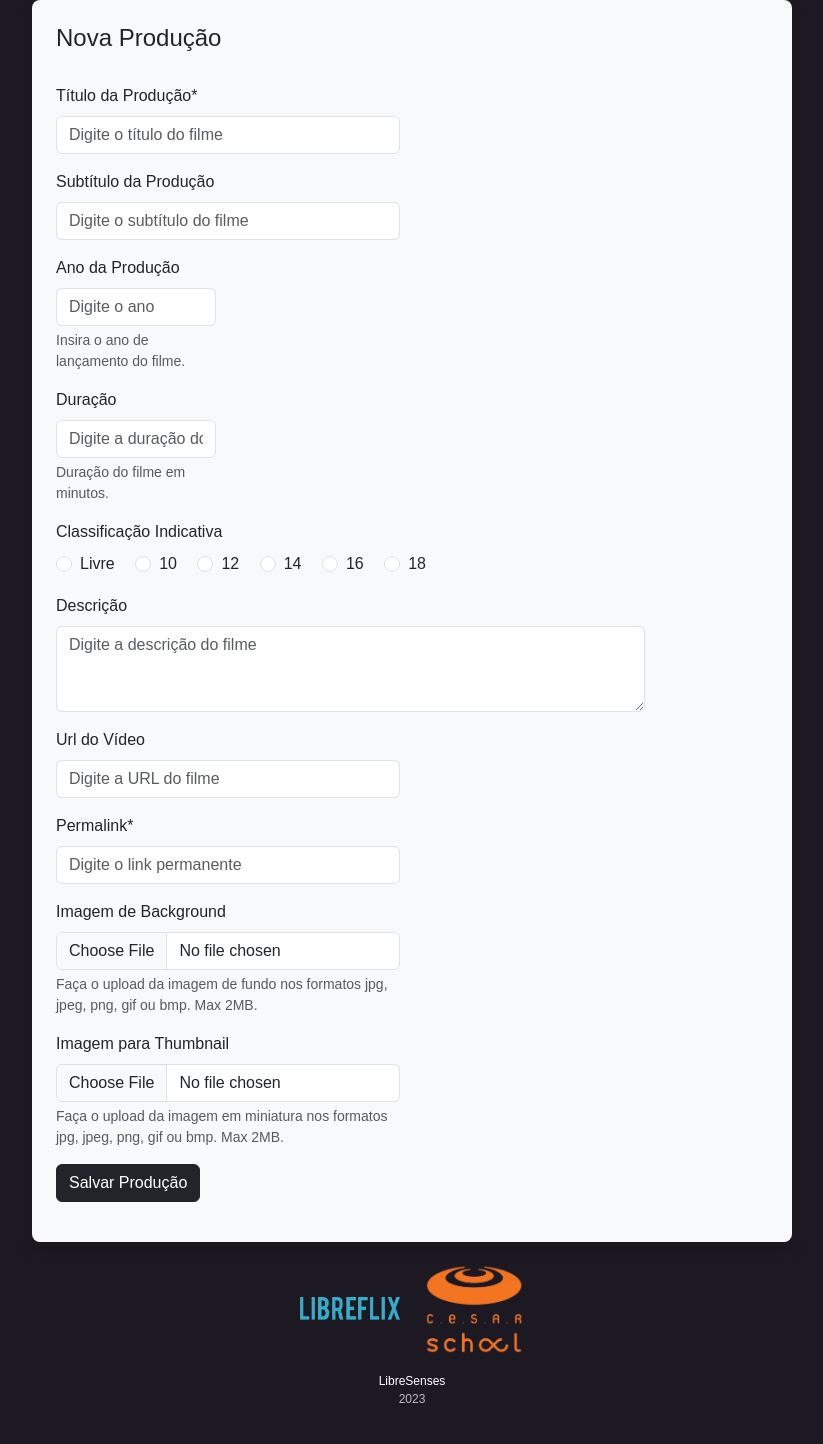
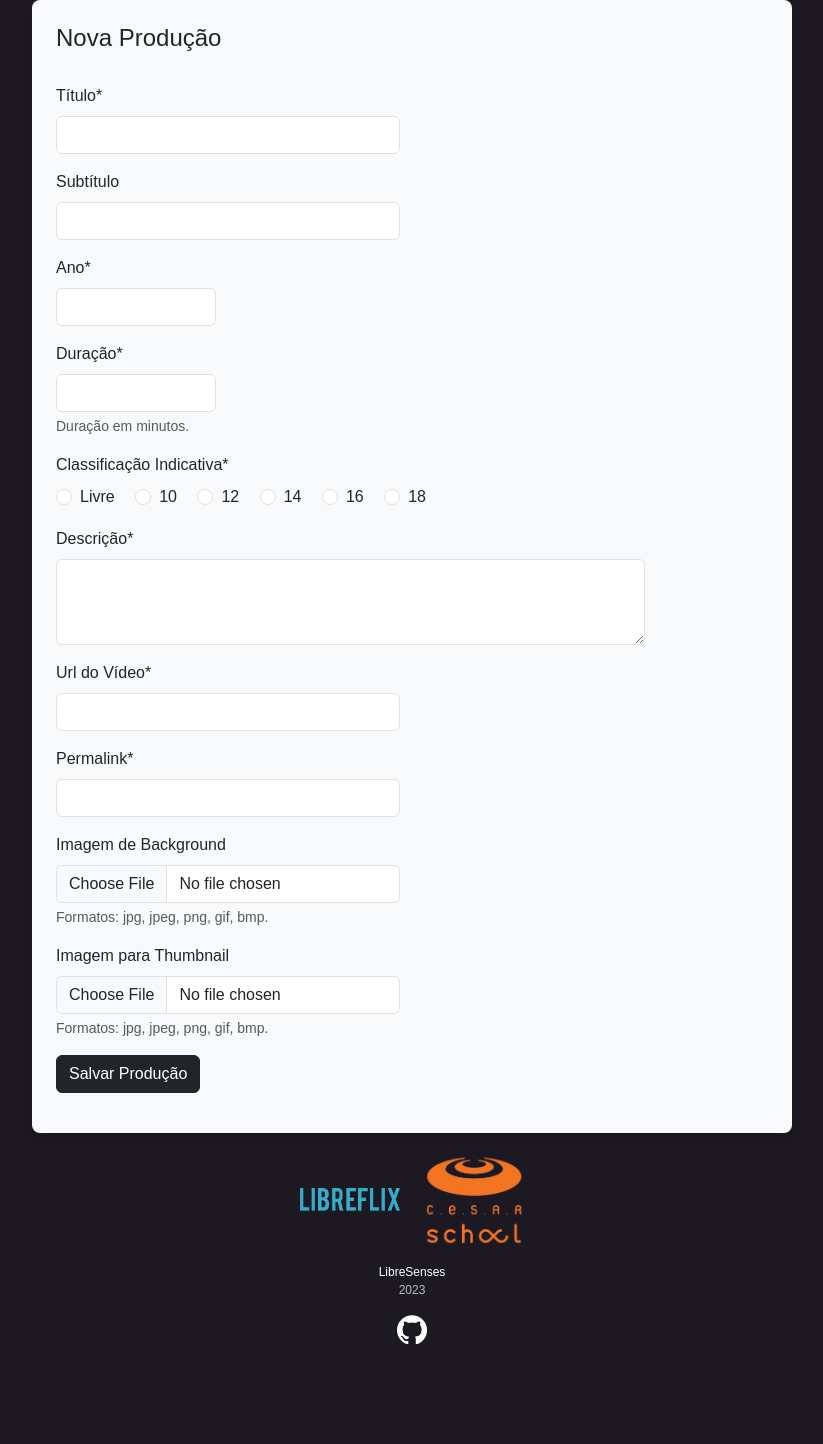
Before and after one commit to pedro-coelho-dr/libreSenses, a Django app: page /submit_film/ in a window 1280 px wide. Shown: the part 79-1523 px from the top of the page, without its empty margins (228-1051 px from the left). After the commit the page ends 1423 px from the top, so only its background shows below. Run offline with Django 4.2, Linux system fonts and the light colour scheme; some libraries are stand-ins or nearby versions.

Commit message:
front-end finalizado

```diff
--- a/libresenses/forms.py
+++ b/libresenses/forms.py
@@ -6,7 +6,6 @@
 from crispy_forms.helper import FormHelper
 from crispy_forms.layout import Layout, Submit, Row, Column, Field
 from crispy_forms.bootstrap import FormActions, InlineRadios
-
 
 class FilmForm(forms.ModelForm):
     class Meta:
@@ -17,9 +16,9 @@
             'permalink'
         ]
         labels = {
-            'title': 'Título da Produção',
-            'subtitle': 'Subtítulo da Produção',
-            'year': 'Ano da Produção',
+            'title': 'Título',
+            'subtitle': 'Subtítulo',
+            'year': 'Ano',
             'length': 'Duração',
             'rating': 'Classificação Indicativa',
             'description': 'Descrição',
@@ -71,43 +70,36 @@
         )
         self.fields['title'].widget = forms.TextInput(attrs={
             'class': 'form-control',
-            'placeholder': 'Digite o título do filme'
+
         })
         self.fields['subtitle'].widget = forms.TextInput(attrs={
             'class': 'form-control',
-            'placeholder': 'Digite o subtítulo do filme'
         })
         self.fields['year'].widget = forms.NumberInput(attrs={
             'class': 'form-control',
             'min': 1850,
-            'placeholder': 'Digite o ano'
         })
         self.fields['length'].widget = forms.NumberInput(attrs={
             'class': 'form-control',
-            'placeholder': 'Digite a duração do filme em minutos'
         })
         self.fields['description'].widget = forms.Textarea(attrs={
             'class': 'form-control',
             'rows': 3,
-            'placeholder': 'Digite a descrição do filme'
         })
         self.fields['url'].widget = forms.URLInput(attrs={
             'class': 'form-control',
-            'placeholder': 'Digite a URL do filme'
         })
         self.fields['background'].widget = forms.ClearableFileInput(attrs={
             'class': 'form-control',
             'accept': 'image/*',
-            'placeholder': 'Escolha a imagem de fundo'
+
         })
         self.fields['thumbnail'].widget = forms.ClearableFileInput(attrs={
             'class': 'form-control',
             'accept': 'image/*',
-            'placeholder': 'Escolha a miniatura'
         })
         self.fields['permalink'].widget = forms.TextInput(attrs={
             'class': 'form-control',
-            'placeholder': 'Digite o link permanente'
         })
 
         @staticmethod
@@ -121,7 +113,7 @@
             if background:
                 self.validate_image_file_size(background)
                 if not background.name.lower().endswith(('.jpg', '.jpeg', '.png', '.gif', '.bmp')):
-                    raise forms.ValidationError("Formato de arquivo não suportado. Por favor, carregue uma imagem nos formatos JPG, JPEG, PNG, GIF ou BMP.")
+                    raise forms.ValidationError("Formato de arquivo não suportado. Por favor, carregue uma imagem nos formatos JPG, JPEG, PNG, GIF ou BMP. Max 2 MB.")
             return background
 
         def clean_thumbnail(self):
@@ -129,7 +121,7 @@
             if thumbnail:
                 self.validate_image_file_size(thumbnail)
                 if not thumbnail.name.lower().endswith(('.jpg', '.jpeg', '.png', '.gif', '.bmp')):
-                    raise forms.ValidationError("Formato de arquivo não suportado. Por favor, carregue uma imagem nos formatos JPG, JPEG, PNG, GIF ou BMP.")
+                    raise forms.ValidationError("Formato de arquivo não suportado. Por favor, carregue uma imagem nos formatos JPG, JPEG, PNG, GIF ou BMP. Max 2 MB.")
             return thumbnail
 
 
@@ -173,10 +165,8 @@
         })
         self.fields['language'].widget = forms.TextInput(attrs={
             'class': 'form-control',
-            'placeholder': 'Digite o idioma'
         })
 
-        # Initialize FormHelper
         self.helper = FormHelper()
         self.helper.form_method = 'post'
         self.helper.layout = Layout(
@@ -203,23 +193,20 @@
         model = AudioDescription
         fields = ['audio_url', 'language', 'is_extended', 'is_only_audio']
         labels = {
-            'audio_url': 'URL do Áudio',
+            'audio_url': 'URL da Audiodescrição',
             'language': 'Idioma',
-            'is_extended': 'É Estendido?',
-            'is_only_audio': 'Apenas Áudio?'
+            'is_extended': 'Estendida',
+            'is_only_audio': 'Somente áudio'
         }
 
     def __init__(self, *args, **kwargs):
         super(AudioDescriptionForm, self).__init__(*args, **kwargs)
 
-        # Customize your fields here
         self.fields['audio_url'].widget = forms.URLInput(attrs={
             'class': 'form-control',
-            'placeholder': 'URL do áudio'
         })
         self.fields['language'].widget = forms.TextInput(attrs={
             'class': 'form-control',
-            'placeholder': 'Digite o idioma'
         })
         self.fields['is_extended'].widget = forms.CheckboxInput(attrs={
             'class': 'form-check-input'
@@ -228,7 +215,6 @@
             'class': 'form-check-input'
         })
 
-        # Initialize FormHelper
         self.helper = FormHelper()
         self.helper.form_method = 'post'
         self.helper.layout = Layout(
@@ -249,28 +235,24 @@
         model = SignLanguage
         fields = ['sign_language_video_url', 'language', 'is_hardcoded']
         labels = {
-            'sign_language_video_url': 'URL do Vídeo em Língua de Sinais',
+            'sign_language_video_url': 'URL da Língua de Sinais',
             'language': 'Idioma',
-            'is_hardcoded': 'É Incorporado?'
+            'is_hardcoded': 'Embutida'
         }
 
     def __init__(self, *args, **kwargs):
-        super(SignLanguageForm, self).__init__(*args, **kwargs)  # Corrected line
+        super(SignLanguageForm, self).__init__(*args, **kwargs)
 
-        # Customize your fields here
         self.fields['sign_language_video_url'].widget = forms.URLInput(attrs={
             'class': 'form-control',
-            'placeholder': 'URL do vídeo em língua de sinais'
         })
         self.fields['language'].widget = forms.TextInput(attrs={
             'class': 'form-control',
-            'placeholder': 'Digite o idioma'
         })
         self.fields['is_hardcoded'].widget = forms.CheckboxInput(attrs={
             'class': 'form-check-input'
         })
 
-        # Initialize FormHelper
         self.helper = FormHelper()
         self.helper.form_method = 'post'
         self.helper.layout = Layout(
@@ -291,7 +273,7 @@
         model = MediaAlternative
         fields = ['alternative_file', 'language', 'description']
         labels = {
-            'alternative_file': 'Mídia Alternativo',
+            'alternative_file': 'Arquivo da Mídia Alternativa',
             'language': 'Idioma',
             'description': 'Descrição'
         }
@@ -299,21 +281,17 @@
     def __init__(self, *args, **kwargs):
         super(MediaAlternativeForm, self).__init__(*args, **kwargs)
 
-        # Customize your fields here
         self.fields['alternative_file'].widget = forms.FileInput(attrs={
             'class': 'form-control'
         })
         self.fields['language'].widget = forms.TextInput(attrs={
             'class': 'form-control',
-            'placeholder': 'Digite o idioma'
         })
         self.fields['description'].widget = forms.Textarea(attrs={
             'class': 'form-control',
             'rows': 3,
-            'placeholder': 'Descrição da mídia alternativa'
         })
 
-        # Initialize FormHelper
         self.helper = FormHelper()
         self.helper.form_method = 'post'
         self.helper.layout = Layout(
--- a/libresenses/static/css/custom.css
+++ b/libresenses/static/css/custom.css
@@ -48,6 +48,12 @@
     margin: 0 10px;
 }
 
+.max-width-github-logo {
+    max-width: 30px;
+    height: auto;
+}
+
+
 input[type="number"]::-webkit-outer-spin-button,
 input[type="number"]::-webkit-inner-spin-button {
     -webkit-appearance: none;
@@ -83,7 +89,7 @@
 .card-body .custom-delete-link:hover {
     text-decoration: underline !important;
 }
-.btn-custom-border {
 
-
+.backs {
+    color: #000000
 }
--- a/libresenses/templates/footer.html
+++ b/libresenses/templates/footer.html
@@ -1,5 +1,4 @@
 {% load static %}
-<!-- Navbar -->
 <footer class="footer custom-footer">
     <div class="container text-center">
         <div class="logos">
@@ -14,5 +13,8 @@
         <p>
             <a href="https://sites.google.com/cesar.school/libresenses/home" target="_blank">LibreSenses</a><br>2023
         </p>
+        <a href="https://github.com/pedro-coelho-dr/libresenses" target="_blank">
+            <img src="{% static 'img/github-mark-white.png' %}" alt="GitHub" class="max-width-github-logo" >
+        </a>
     </div>
 </footer>
--- a/libresenses/templates/index.html
+++ b/libresenses/templates/index.html
@@ -15,28 +15,46 @@
             <div class="row justify-content-center text-dark">
                 <div class="col-lg-8 bg-light rounded-3 shadow p-4"">
                         {% block content %}
-                        <!-- Main Content -->
+                        <!-- MAIN -->
                         <div class="card shadow">
                             <div class="card-header">
-                                <h2 class="mb-0">Bem-vindo ao LibreSenses</h2>
+                                <h2 class="mb-0">Ferramenta de Submissão de Conteúdo Acessível</h2>
                             </div>
                             <div class="card-body">
                                 <ul class="list-group list-group-flush">
-                                    <li class="list-group-item">Esta página é o ponto de partida do protótipo de nossa solução: uma ferramenta de submissão de conteúdo acessível para o LibreFlix.</li>
-                                    <li class="list-group-item">O objetivo desta página é facilitar a navegação e a compreensão das funcionalidades da ferramenta.</li>
-                                    <li class="list-group-item">Aqui, os usuários podem submeter um novo filme utilizando nosso formulário ou acessar filmes já cadastrados para adição de elementos que tornem o conteúdo mais acessível.</li>
-                                    <li class="list-group-item">Obs.: Para fins de facilitar testes, alguns campos do formulário não estão como obrigatórios quando deveriam estar.</li>
-                                    <li class="list-group-item">Obs 2.: Para facilitar teste, os filmes cadastrados ficam disponíveis para todos os usuários.</li>
-                                    <li class="list-group-item">Obs 3.: No formulário de envio de filmes, propor algumas mudanças.</li>
+                                    <li class="list-group-item">Bem-vindo à página inicial do protótipo desenvolvido para o <a href="https://libreflix.org/" target="_blank"><u>Libreflix</u></a>.
+                                                                <br><br>
+                                                                Este projeto faz parte da disciplina 'Projetos 3' da <a href="https://cesar.school/" target="_blank"><u>Cesar School</u>.</a>
+                                                                <br><br>
+                                                                Nossa solução é uma ferramenta dedicada à submissão de conteúdo acessível, visando a inclusão de recursos de acessibilidade em conteúdos audiovisuais.
+                                    </li>
+
+                                    <li class="list-group-item"><br>A ferramenta está alinhada com os princípios de cultura e software livre da Libreflix e às <a href="https://www.w3.org/Translations/WCAG20-pt-br/#media-equiv" target="_blank"><u>diretrizes de acessibilidade para mídias baseadas em tempo</u></a> da <a href="https://www.w3.org/WAI/standards-guidelines/wcag/" target="_blank"><u>WCAG</u></a>.</li>
+                                    <li class="list-group-item"><br>O objetivo desta página é simplificar a navegação e proporcionar um entendimento claro das funcionalidades disponíveis na ferramenta:
+                                                                <br><br><strong>Envio de Filmes</strong>: Esta opção replica o formulário atual do Libreflix para o envio de novas produções à plataforma.
+                                                                <br><br><strong>Lista de Filmes</strong>: Aqui, você encontrará uma lista de filmes pré-cadastrados para visualização e interação.
+                                                                <br><br>Atenção! Filmes enviados através deste protótipo ficarão disponíveis a todos. Não há autenticação de usuários.
+                                    </li>
+                                    <li class="list-group-item"><br>Após o envio ou seleção de um filme, você poderá acessar o <strong>perfil do filme</strong>.
+                                                                <br><br>Aqui, é possível editar informações do filme e adicionar recursos como legendas, audiodescrição, língua de sinais e mídias alternativas.
+                                                                <br><br>Essas funcionalidades são exclusivas do nosso protótipo e representam o núcleo da solução proposta.
+                                                            </li>
+                                    <li class="list-group-item"><br>Fornecemos arquivos de <a href="static/files/amostras.zip" download="amostras.zip"><u>amostra</u></a> para facilitar o preenchimento dos campos obrigatórios e suas validações.
+
+                                    </li>
+                                    <li class="list-group-item"><br>
+                                        Este projeto é aberto e contamos com sua colaboração e feedback. <a href="https://forms.gle/xoNQEL7A1f1HAcKG9" target="_blank"><u>Fale conosco</u></a>!
+                                    </li>
+                                    <li class="list-group-item"><br>Para informações adicionais, visite nosso <a href="https://sites.google.com/cesar.school/libresenses" target="_blank"><u>site</u></a> e <a href="https://github.com/pedro-coelho-dr/libresenses" target="_blank"><u>repositório</u></a>.
+                                    </li>
                                 </ul>
                             </div>
+                            <br>
                             <div class="card-footer text-center">
                                 <div class="btn-group" role="group" aria-label="">
-                                    <a href="{% url 'film_list' %}" class="btn-custom-border text-dark btn btn-warning"><strong>Lista de filmes</strong></a>
-                                    <a href="{% url 'submit_film' %}" class="btn-custom-border text-light btn btn-success"><strong>Envie um filme</strong></a>
-                                  </div>
-                {% comment %}                 <a href="{% url 'submit_film' %}" class="btn btn-info"><strong>Envie um filme</strong></a>
-                                <a href="{% url 'film_list' %}" class="btn btn-info"><strong>Lista de filmes</strong></a> {% endcomment %}
+                                    <a href="{% url 'film_list' %}" class="btn-custom-border btn-lg text-light btn btn-secondary"><strong>Lista de filmes</strong></a>
+                                    <a href="{% url 'submit_film' %}" class="btn-custom-border btn-lg text-light btn btn-dark"><strong>Envie um filme</strong></a>
+                                </div>
                             </div>
                         </div>
                         {% endblock %}
--- a/libresenses/templates/media_alternative_form.html
+++ b/libresenses/templates/media_alternative_form.html
@@ -1,6 +1,4 @@
 {% load crispy_forms_tags %}
-
-
 <form action="{% url 'add_media_alternative' film.id %}" method="post" enctype="multipart/form-data">
     {% csrf_token %}
     {% crispy media_alternative_form %}
--- a/libresenses/templates/navbar.html
+++ b/libresenses/templates/navbar.html
@@ -1,5 +1,4 @@
 {% load static %}
-<!-- Navbar -->
 <nav class="navbar navbar-expand-lg navbar-dark custom-navbar">
     <div class="container">
         <a class="navbar-brand" href="{% url 'index' %}">
--- a/libresenses/templates/sign_language_form.html
+++ b/libresenses/templates/sign_language_form.html
@@ -1,5 +1,4 @@
 {% load crispy_forms_tags %}
-
 <form action="{% url 'add_sign_language' film.id %}" method="post" enctype="multipart/form-data">
     {% csrf_token %}
     {% crispy sign_language_form %}
--- a/libresenses/templates/submit_film.html
+++ b/libresenses/templates/submit_film.html
@@ -1,6 +1,5 @@
 {% extends 'index.html' %}
 {% load static %}
-
 {% load crispy_forms_tags %}
 {% block content %}
     <h4>Nova Produção</h4>
--- a/requirements.txt
+++ b/requirements.txt
@@ -6,7 +6,7 @@
 django-crispy-forms==2.1
 django-extensions==3.2.3
 gunicorn==21.2.0
--e git+https://github.com/pedro-coelho-dr/libresenses.git@06bcedaf6cb7b37ea04538b3d43abb5d32ab9412#egg=libresenses
+-e git+https://github.com/pedro-coelho-dr/libresenses.git@9a130dad9900a6044942a0de76cf2fff53dae80d#egg=libresenses
 packaging==23.2
 Pillow==10.1.0
 psycopg2-binary==2.9.9
```
Also changed, not shown: libresenses/models.py (+14 -16 lines), libresenses/templates/film_profile.html (+41 -17 lines), libresenses/views.py (+2 -13 lines), libresenses/migrations/0003_alter_audiodescription_audio_url_and_more.py (added), libresenses/static/img/github-mark-white.png (added), libresenses_models.png, 3 other files.
